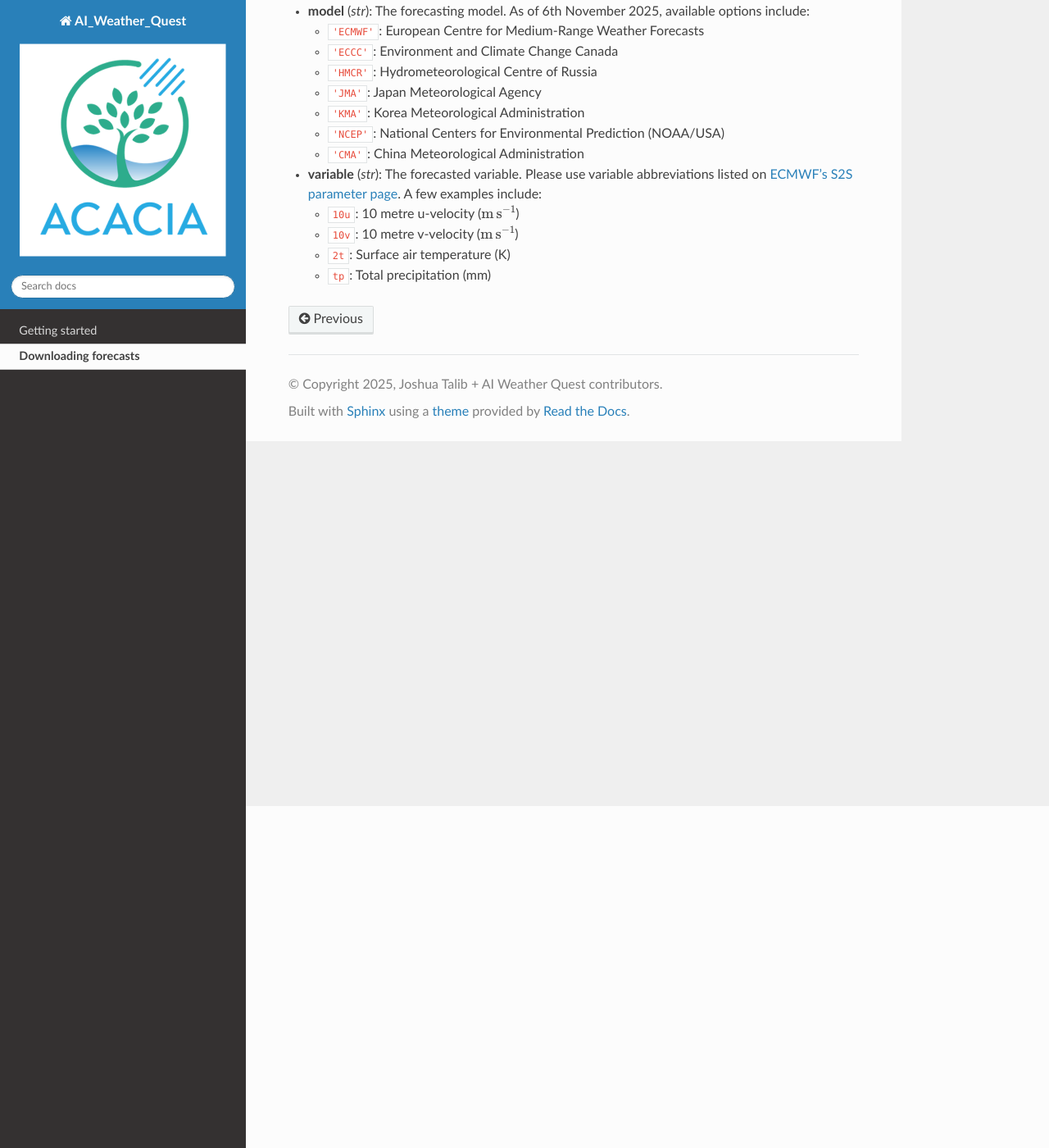
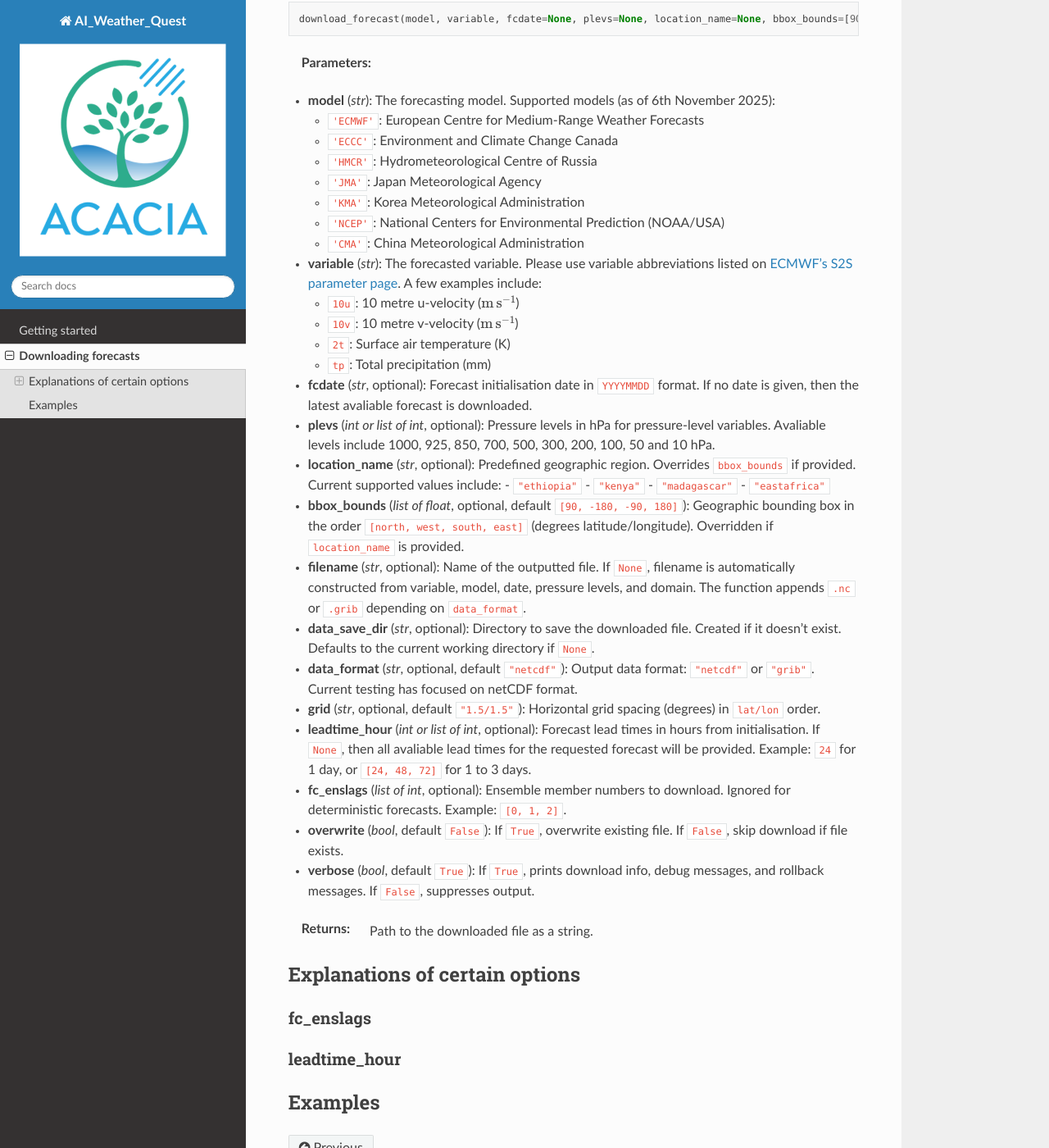
Before and after one commit to ecmwf/acacia-s2s-toolkit, a Sphinx documentation site: the page built from docs/source/download_forecasts.rst, in a window 1280 px wide and 1400 px high, scrolled down 417 px. Shown: the whole window at 82% size. Built offline with Sphinx 7.4.7 and the Read the Docs theme 3.1.0, drawn with Linux system fonts in a browser that asks for light colours; some of the changed text lies outside the part shown.

Commit message:
more detail to download forecast

```diff
--- a/docs/source/download_forecasts.rst
+++ b/docs/source/download_forecasts.rst
@@ -1,17 +1,23 @@
 Downloading forecasts
 =====
 
-To download a forecast from ECMWF's S2S database, you will need to use the download_forecast function from the download_forecast.py python module. To import the module, use the following line of code:
+To download a forecast from ECMWF's S2S database, you will need to use the download_forecast function from the download_forecast.py python module. To begin with, it is recommended that you download ECMWF forecast data first to get used to the system.
 
-from acacia_s2s_toolkit.download_forecast import download_forecast
+To import the module, use the following line of python code:
+
+.. code-block:: python
+
+    from acacia_s2s_toolkit.download_forecast import download_forecast
 
 Use the `download_forecast` to download operational forecasts:
 
 .. code-block:: python
 
-   download_forecast(model,variable,fcdate=None,plevs=None,location_name=None,bbox_bounds=[90, -180, -90, 180],filename=None,data_save_dir=None,data_format="netcdf",grid="1.5/1.5",leadtime_hour=None,fc_enslags=None,overwrite=False,verbose=True)
+   download_forecast(model, variable, fcdate=None, plevs=None, location_name=None, bbox_bounds=[90, -180, -90, 180], filename=None, data_save_dir=None, data_format="netcdf", grid="1.5/1.5", leadtime_hour=None, fc_enslags=None, overwrite=False, verbose=True)
 
-- **model** (*str*): The forecasting model. As of 6th November 2025, available options include:
+:Parameters:
+
+- **model** (*str*): The forecasting model. Supported models (as of 6th November 2025):
 
   - ``'ECMWF'``: European Centre for Medium-Range Weather Forecasts
   - ``'ECCC'``: Environment and Climate Change Canada
@@ -27,3 +33,48 @@ Use the `download_forecast` to download operational forecasts:
   - ``10v``: 10 metre v-velocity (:math:`\mathrm{m \, s^{-1}}`)
   - ``2t``: Surface air temperature (K)
   - ``tp``: Total precipitation (mm)
+
+- **fcdate** (*str*, optional): Forecast initialisation date in ``YYYYMMDD`` format. If no date is given, then the latest avaliable forecast is downloaded.
+
+- **plevs** (*int or list of int*, optional): Pressure levels in hPa for pressure-level variables. Avaliable levels include 1000, 925, 850, 700, 500, 300, 200, 100, 50 and 10 hPa.
+
+- **location_name** (*str*, optional): Predefined geographic region. Overrides ``bbox_bounds`` if provided. Current supported values include:
+  - ``"ethiopia"``
+  - ``"kenya"``
+  - ``"madagascar"``
+  - ``"eastafrica"``
+
+- **bbox_bounds** (*list of float*, optional, default ``[90, -180, -90, 180]``): Geographic bounding box in the order ``[north, west, south, east]`` (degrees latitude/longitude). Overridden if ``location_name`` is provided.
+
+- **filename** (*str*, optional): Name of the outputted file. If ``None``, filename is automatically constructed from variable, model, date, pressure levels, and domain. The function appends ``.nc`` or ``.grib`` depending on ``data_format``.
+
+- **data_save_dir** (*str*, optional): Directory to save the downloaded file. Created if it doesn’t exist. Defaults to the current working directory if ``None``.
+
+- **data_format** (*str*, optional, default ``"netcdf"``): Output data format: ``"netcdf"`` or ``"grib"``. Current testing has focused on netCDF format.
+
+- **grid** (*str*, optional, default ``"1.5/1.5"``): Horizontal grid spacing (degrees) in ``lat/lon`` order.
+
+- **leadtime_hour** (*int or list of int*, optional): Forecast lead times in hours from initialisation. If ``None``, then all avaliable lead times for the requested forecast will be provided. Example: ``24`` for 1 day, or ``[24, 48, 72]`` for 1 to 3 days.
+
+- **fc_enslags** (*list of int*, optional): Ensemble member numbers to download. Ignored for deterministic forecasts. Example: ``[0, 1, 2]``.
+
+- **overwrite** (*bool*, default ``False``): If ``True``, overwrite existing file. If ``False``, skip download if file exists.
+
+- **verbose** (*bool*, default ``True``): If ``True``, prints download info, debug messages, and rollback messages. If ``False``, suppresses output.
+
+:Returns:
+  Path to the downloaded file as a string.
+
+Explanations of certain options
+-------------
+
+fc_enslags
+~~~~~~~~~~~~
+
+
+leadtime_hour
+~~~~~~~~~~~~
+
+
+Examples
+------------
```
Also changed, not shown: 1 other file.
